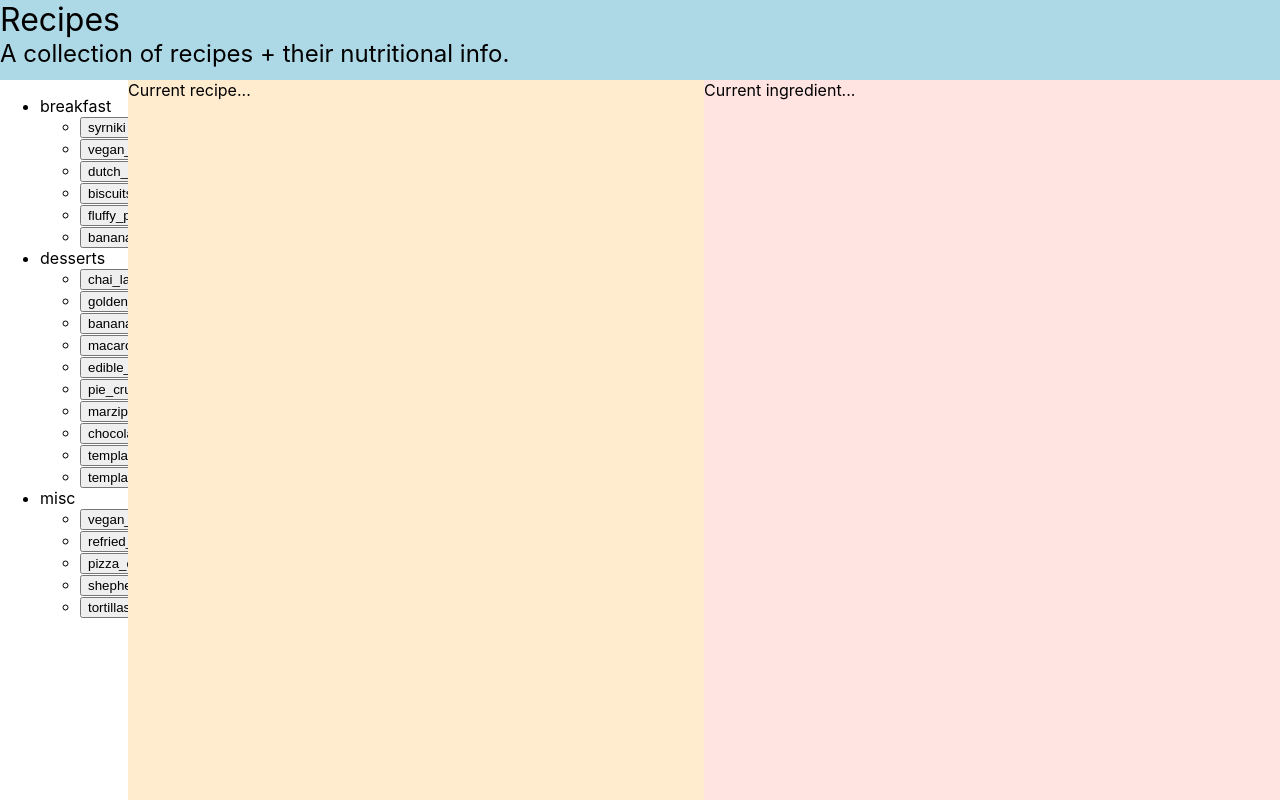
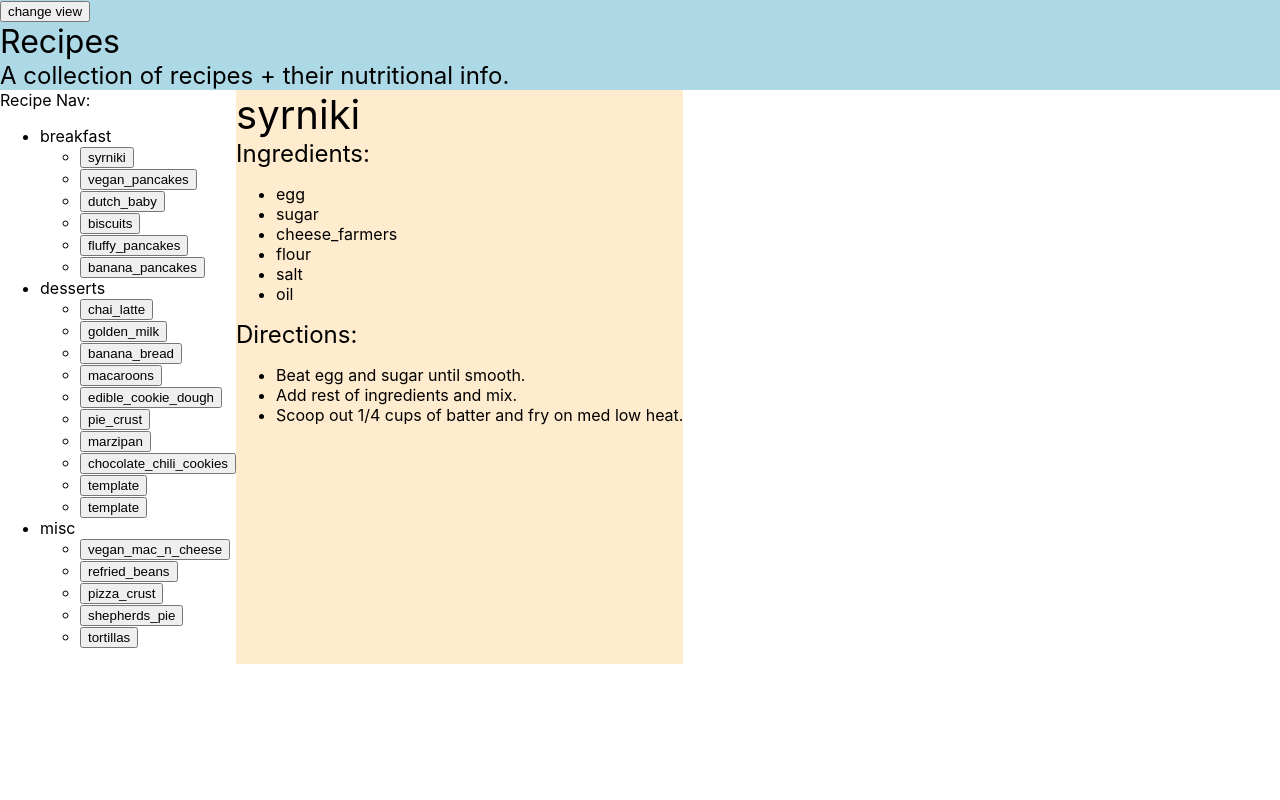
Before and after one commit to dainryoo/recipes, a React (Create React App) app: page / in a window 1280 px wide. Both pictures are taken after a click on the button "syrniki". Built offline with nearby package versions, Linux system fonts and the light colour scheme.

Commit message:
using redux to change recipe pantry view

```diff
--- a/src/App.css
+++ b/src/App.css
@@ -3,21 +3,25 @@ html, body, #root, #root>div {
   width: 100%;
 }
 
-/* .header: Header with app title and description */
+/* .App: the entire app; made up of .app-header and .app-body */
+.App {
+  display: flex;
+  flex-direction: column;
+}
+
+/* .app-header: Header with the app's title and description */
 .app-header {
   background-color: lightblue;
-  height: 10%;
 }
-.app-title {
+.app-header .title {
   font-size: 2rem;
 }
-.app-description {
+.app-header .description {
   font-size: 1.5rem;
 }
 
-/* .app-body: Everything below header; split into sidebar and content */
+/* .app-body: Everything below header */
 .app-body {
-  height: 90%;
   width: 100%;
   display: flex;
 }
@@ -25,28 +29,30 @@ html, body, #root, #root>div {
   height: 100%;
 }
 
-/* .sidebar: List of content for navigation */
+/* .sidebar: List of items for navigation */
 .sidebar {
-  width: 10%;
+}
+/* .content: The main content of the page; either shows recipe or pantry info  */
+.content {
 }
 
-/* .content: The main content of the app */
-.content {
-  width: 100%;
-  background-color: lavender;
-  display: flex;
+/* .recipe.content: The content of the page when showing a recipe */
+.recipe.content {
+  background-color: blanchedalmond;
 }
-.content>div {
-  height: 100%;
-  width: 90%;
+/* .recipe .heading: The text for the name of a recipe */
+.recipe .heading {
+  font-size: 2.5rem;
+}
+/* .recipe .subheading: The text for Ingredients and Directions */
+.recipe .subheading {
+  font-size: 1.5rem;
 }
 
-/* .recipe-section */
-.recipe-section {
-  background-color: blanchedalmond;
-}
-
-/* .pantry-section */
-.pantry-section {
+/* .pantry.content The content of the page when showing a pantry item */
+.pantry.content {
   background-color: mistyrose;
 }
+.pantry .heading {
+  font-size: 3rem;
+}
--- a/src/App.js
+++ b/src/App.js
@@ -2,17 +2,13 @@ import React from 'react';
 import './App.css';
 
 import Header from "./components/Header.js";
-import Sidebar from "./components/Sidebar.js";
-import Content from "./components/Content.js";
+import Body from "./components/Body.js";
 
 const App = () => {
   return (
     <div className="App">
       <Header/>
-      <div className="app-body">
-        <Sidebar/>
-        <Content/>
-      </div>
+      <Body/>
     </div>
   );
 }
--- /dev/null
+++ b/src/components/Body.js
@@ -0,0 +1,24 @@
+import React, { Component } from 'react';
+import { connect } from "react-redux";
+import Recipe from "./Recipe.js";
+import RecipeSidebar from "./RecipeSidebar.js";
+import Pantry from "./Pantry.js";
+import PantrySidebar from "./PantrySidebar.js";
+
+class Body extends Component {
+  render() {
+    return (
+      <div className="app-body">
+        {this.props.view ? <RecipeSidebar/> : <PantrySidebar/>}
+        {this.props.view ? <Recipe/> : <Pantry/>}
+      </div>
+    );
+  }
+}
+
+const mapStateToProps = state => {
+	return {
+    view: state.view
+  }
+}
+export default connect(mapStateToProps)(Body);
--- a/src/components/Content.js
+++ /dev/null
@@ -1,15 +0,0 @@
-import React from 'react';
-
-import Recipes from "./Recipes.js";
-import Pantry from "./Pantry.js";
-
-const Content = () => {
-  return (
-    <div className="content">
-      <Recipes/>
-      <Pantry/>
-    </div>
-  );
-}
-
-export default Content;
--- a/src/components/Header.js
+++ b/src/components/Header.js
@@ -1,15 +1,31 @@
-import React from 'react';
+import React, { Component } from 'react';
+import { connect } from "react-redux";
 
-const Header = () => {
+class Header extends Component {
+  render() {
     const appName = "Recipes";
     const appDescription = "A collection of recipes + their nutritional info.";
 
     return (
       <div className="app-header">
-      <div className="app-title">{appName}</div>
-      <div className="app-description">{appDescription}</div>
+      <button onClick={() => this.props.updateView(this.props.view ? 0 : 1)}>change view</button>
+        <div className="title">{appName}</div>
+        <div className="description">{appDescription}</div>
       </div>
     );
   }
+}
 
-export default Header;
+const mapStateToProps = state => {
+	return {
+    view: state.view
+  }
+}
+
+const mapDispatchToProps = dispatch => {
+  return {
+    updateView: (view) => dispatch({ type:'updateView', payload: view }),
+  }
+}
+
+export default connect(mapStateToProps, mapDispatchToProps)(Header);
--- a/src/components/Pantry.js
+++ b/src/components/Pantry.js
@@ -1,16 +1,55 @@
-import React from 'react';
+import React, { Component } from 'react';
+import { connect } from "react-redux";
 
-import pantryData from '../data/pantry.json';
+class Recipe extends Component {
+  render() {
+    const noPantrySelectedMsg = "Select a pantry item to view info";
 
-const Pantry = () => {
-  const ingredientName = "Current ingredient...";
-  console.log(pantryData);
+    const pantryItem = this.props.selectedPantryItem;
+    let nutrition = null;
+    let nutrition_per_100_gram = null;
 
-  return (
-    <div className="pantry-section">
-      <div>{ingredientName}</div>
-    </div>
-  );
+    if (pantryItem) {
+      if (pantryItem.nutrition) {
+        let nutrition_arr = [];
+        Object.entries(pantryItem.nutrition).map(([unit, value]) => {
+          nutrition_arr.push({unit, value});
+        });
+        nutrition = nutrition_arr;
+        console.log(nutrition_arr);
+      }
+      if (pantryItem.nutrition_per_100_gram) {
+        let nutrition_100_arr = [];
+        Object.entries(pantryItem.nutrition_per_100_gram).map(([unit, value]) => {
+          nutrition_100_arr.push({unit, value});
+        });
+        nutrition_per_100_gram = nutrition_100_arr;
+        console.log(nutrition_100_arr);
+      }
+    }
+
+    return (
+      <div className="pantry content">
+        <div className="heading">{pantryItem ? pantryItem.name : noPantrySelectedMsg}</div>
+        {nutrition &&
+          <div>
+            <div className="subheading">Nutrition per unit:</div>
+          </div>
+        }
+        {nutrition_per_100_gram &&
+          <div>
+            <div className="subheading">Nutrition per 100 grams:</div>
+          </div>
+        }
+      </div>
+    );
+  }
 }
 
-export default Pantry;
+const mapStateToProps = state => {
+	return {
+    selectedPantryItem: state.selectedPantryItem
+  }
+}
+
+export default connect(mapStateToProps)(Recipe);
--- /dev/null
+++ b/src/components/PantrySidebar.js
@@ -0,0 +1,41 @@
+import React, { Component } from 'react';
+import { connect } from "react-redux";
+import pantryData from '../data/pantry.json';
+
+class PantrySidebar extends Component {
+  render() {
+    return (
+      <div className="pantry sidebar">
+        Pantry Nav:
+        <ul>
+          {pantryData.map((curr_category, category_index) => (
+          <li key={category_index}>
+            {curr_category.category_name}
+            <ul>
+              {curr_category.items.map((item, item_index) => (
+                <li key={item_index}>
+                  <button onClick={() => this.props.updateSelectedPantryItem(item)}>{item.name}</button>
+                </li>
+              ))}
+            </ul>
+          </li>
+          ))}
+        </ul>
+      </div>
+    );
+  }
+}
+
+const mapStateToProps = state => {
+	return {
+    selectedPantryItem: state.selectedPantryItem
+  }
+}
+
+const mapDispatchToProps = dispatch => {
+  return {
+    updateSelectedPantryItem: (selectedPantryItem) => dispatch({ type:'updateSelectedPantryItem', payload: selectedPantryItem }),
+  }
+}
+
+export default connect(mapStateToProps, mapDispatchToProps)(PantrySidebar);
--- /dev/null
+++ b/src/components/Recipe.js
@@ -0,0 +1,65 @@
+import React, { Component } from 'react';
+import { connect } from "react-redux";
+
+class Recipe extends Component {
+  render() {
+    const noRecipeSelectedMsg = "Select a recipe to get started";
+
+    const recipe = this.props.selectedRecipe;
+    let ingredients = null;
+    let ingredient_categories = null;
+    let directions = null;
+
+    if (recipe) {
+      ingredients = recipe.ingredients;
+      ingredient_categories = recipe.ingredient_categories;
+      directions = recipe.directions;
+    }
+
+    return (
+      <div className="recipe content">
+        <div className="heading">{recipe ? recipe.name : noRecipeSelectedMsg}</div>
+        {recipe &&
+          <div>
+            <div className="subheading">Ingredients:</div>
+            <ul>
+              {ingredients && ingredients.map((curr_ingredient, index) => (
+                <li key={index}>
+                  {curr_ingredient.name}
+                </li>
+              ))}
+              {ingredient_categories && ingredient_categories.map((category, category_index) => (
+                <li key={category_index}>
+                  {category.name}
+                  <ul>
+                    {category.ingredients.map((curr_ingredient, index) => (
+                      <li key={index}>
+                        {curr_ingredient.name}
+                      </li>
+                    ))}
+                  </ul>
+                </li>
+              ))}
+            </ul>
+            <div className="subheading">Directions:</div>
+            <ul>
+              {directions && directions.map((step, index) => (
+                <li key={index}>
+                  {step}
+                </li>
+              ))}
+            </ul>
+          </div>
+        }
+      </div>
+    );
+  }
+}
+
+const mapStateToProps = state => {
+	return {
+    selectedRecipe: state.selectedRecipe
+  }
+}
+
+export default connect(mapStateToProps)(Recipe);
--- a/src/components/Sidebar.js
+++ b/src/components/RecipeSidebar.js
@@ -1,12 +1,12 @@
 import React, { Component } from 'react';
+import { connect } from "react-redux";
 import recipesData from '../data/recipes.json';
 
-import { connect } from "react-redux";
-
-class Sidebar extends Component {
+class RecipeSidebar extends Component {
   render() {
     return (
-      <div className="sidebar">
+      <div className="recipe sidebar">
+        Recipe Nav:
         <ul>
           {recipesData.map((curr_category, category_index) => (
           <li key={category_index}>
@@ -14,7 +14,7 @@ class Sidebar extends Component {
             <ul>
               {curr_category.recipes.map((curr_recipe, recipe_index) => (
                 <li key={recipe_index}>
-                  <button onClick={this.props.setRecipe}>{curr_recipe.name}</button>
+                  <button onClick={() => this.props.updateSelectedRecipe(curr_recipe)}>{curr_recipe.name}</button>
                 </li>
               ))}
             </ul>
@@ -34,9 +34,8 @@ const mapStateToProps = state => {
 
 const mapDispatchToProps = dispatch => {
   return {
-    setRecipe: () => dispatch({ type:'updateSelectedRecipe', payload: "sdlfksldkjf" }),
     updateSelectedRecipe: (selectedRecipe) => dispatch({ type:'updateSelectedRecipe', payload: selectedRecipe }),
   }
 }
 
-export default connect(mapStateToProps, mapDispatchToProps)(Sidebar);
+export default connect(mapStateToProps, mapDispatchToProps)(RecipeSidebar);
--- a/src/components/Recipes.js
+++ /dev/null
@@ -1,16 +0,0 @@
-import React from 'react';
-
-import recipesData from '../data/recipes.json';
-
-const Recipes = () => {
-  const recipeName = "Current recipe...";
-  console.log(recipesData);
-
-  return (
-    <div className="recipe-section">
-      <div>{recipeName}</div>
-    </div>
-  );
-}
-
-export default Recipes;
--- a/src/data/pantry.json
+++ b/src/data/pantry.json
@@ -1,6 +1,6 @@
 [
   {
-    "ingredient_category": "spices",
+    "category_name": "spices",
     "items": [
       {
         "name": "cinnamon",
@@ -68,7 +68,7 @@
     ]
   },
   {
-    "ingredient_category": "dairy_and_meat",
+    "category_name": "dairy_and_meat",
     "items": [
       {
         "name": "butter",
@@ -134,7 +134,7 @@
     ]
   },
   {
-    "ingredient_category": "produce",
+    "category_name": "produce",
     "items": [
       {
         "name": "banana",
@@ -151,7 +151,7 @@
     ]
   },
   {
-    "ingredient_category": "kitchen_basics",
+    "category_name": "kitchen_basics",
     "items": [
       {
         "name": "baking_powder",
--- a/src/reducers/reducer.js
+++ b/src/reducers/reducer.js
@@ -1,13 +1,24 @@
 const initState = {
-  selectedRecipe: ''
+  view: 1, // 0 = ingredients, 1 = recipe
+  selectedRecipe: null,
+  selectedPantryItem: null
 }
 
 const reducer = (state = initState, action) => {
   switch(action.type) {
     case 'resetState':
       return initState
+    case 'updateView':
+      return {
+        ...state,
+        view: action.payload
+      }
+    case 'updateSelectedPantryItem':
+      return {
+        ...state,
+        selectedPantryItem: action.payload
+      }
     case 'updateSelectedRecipe':
-      console.log(state);
       return {
         ...state,
         selectedRecipe: action.payload
```
Lines whose indentation alone changed are shown as unchanged.
